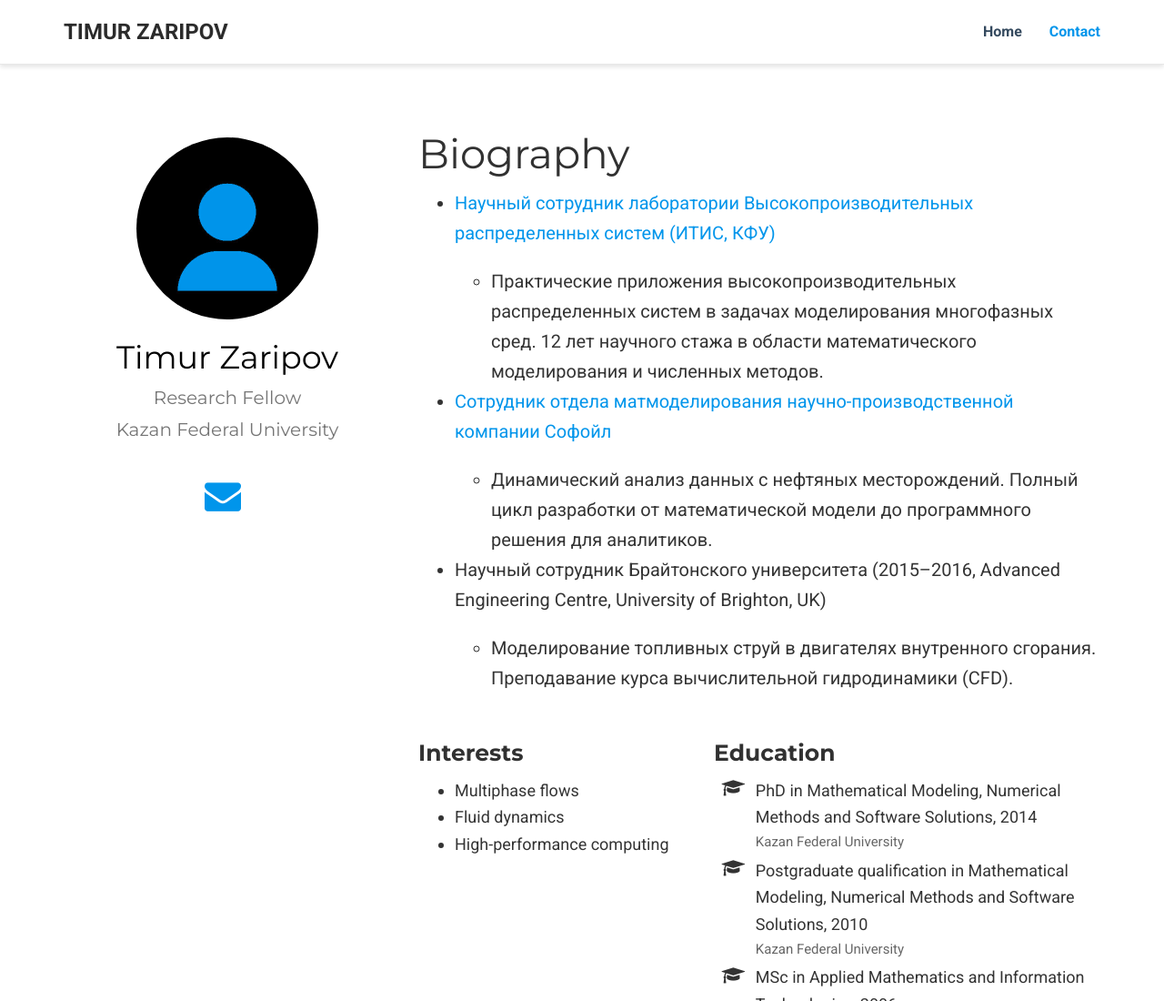
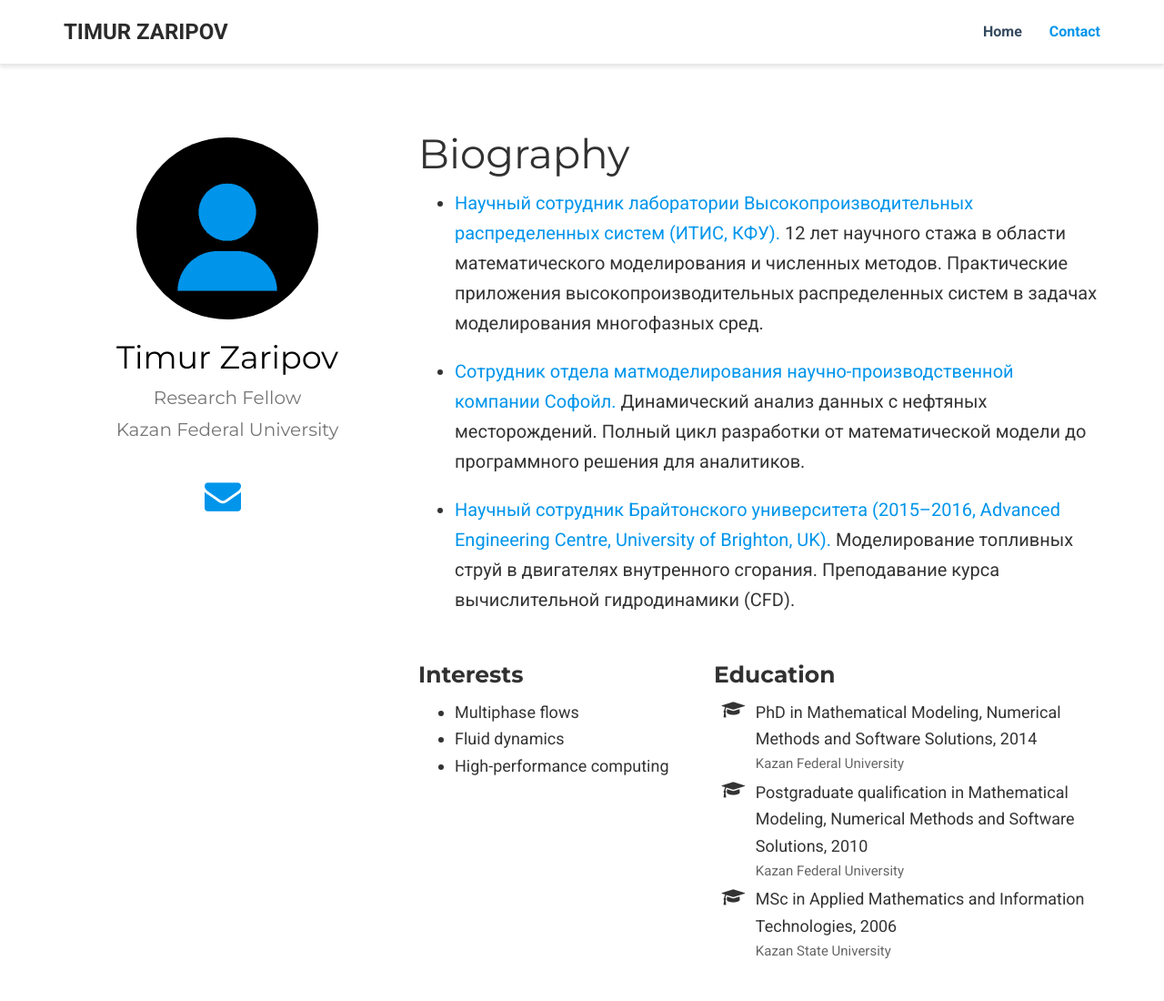
Before and after one commit to zaript/zaript.github.io, a plain HTML site: page index.html in a window 1280 px wide. Shown: the top 1100 px of the page at 91% size. Drawn offline with nearby package versions, Linux system fonts and the light colour scheme; some icons are missing.

Commit message:
Reordering.

```diff
--- a/index.html
+++ b/index.html
@@ -197,23 +197,15 @@
 <h1 id="biography">Biography</h1>
 
 <ul>
-<li><p><a href="http://kpfu.ru/main?p_id=22128" target="_blank">Научный сотрудник лаборатории Высокопроизводительных распределенных систем (ИТИС, КФУ)</a></p>
+<li><p><a href="http://kpfu.ru/main?p_id=22128" target="_blank">Научный сотрудник лаборатории Высокопроизводительных распределенных систем (ИТИС, КФУ).</a>
+12 лет научного стажа в области математического моделирования и численных методов.
+Практические приложения высокопроизводительных распределенных систем в задачах моделирования многофазных сред.</p></li>
 
-<ul>
-<li>Практические приложения высокопроизводительных распределенных систем в задачах моделирования многофазных сред. 12 лет научного стажа в области математического моделирования и численных методов.</li>
-</ul></li>
+<li><p><a href="http://sofoil.ru/" target="_blank">Сотрудник отдела матмоделирования научно-производственной компании Софойл.</a>
+Динамический анализ данных с нефтяных месторождений. Полный цикл разработки от математической модели до программного решения для аналитиков.</p></li>
 
-<li><p><a href="http://sofoil.ru/" target="_blank">Сотрудник отдела матмоделирования научно-производственной компании Софойл</a></p>
-
-<ul>
-<li>Динамический анализ данных с нефтяных месторождений. Полный цикл разработки от математической модели до программного решения для аналитиков.</li>
-</ul></li>
-
-<li><p>Научный сотрудник Брайтонского университета (2015&ndash;2016, Advanced Engineering Centre, University of Brighton, UK)</p>
-
-<ul>
-<li>Моделирование топливных струй в двигателях внутренного сгорания. Преподавание курса вычислительной гидродинамики (CFD).</li>
-</ul></li>
+<li><p><a href="https://www.brighton.ac.uk/research-and-enterprise/cores/advanced-engineering-centre.aspx" target="_blank">Научный сотрудник Брайтонского университета (2015&ndash;2016, Advanced Engineering Centre, University of Brighton, UK).</a>
+Моделирование топливных струй в двигателях внутренного сгорания. Преподавание курса вычислительной гидродинамики (CFD).</p></li>
 </ul>
 
 
```
